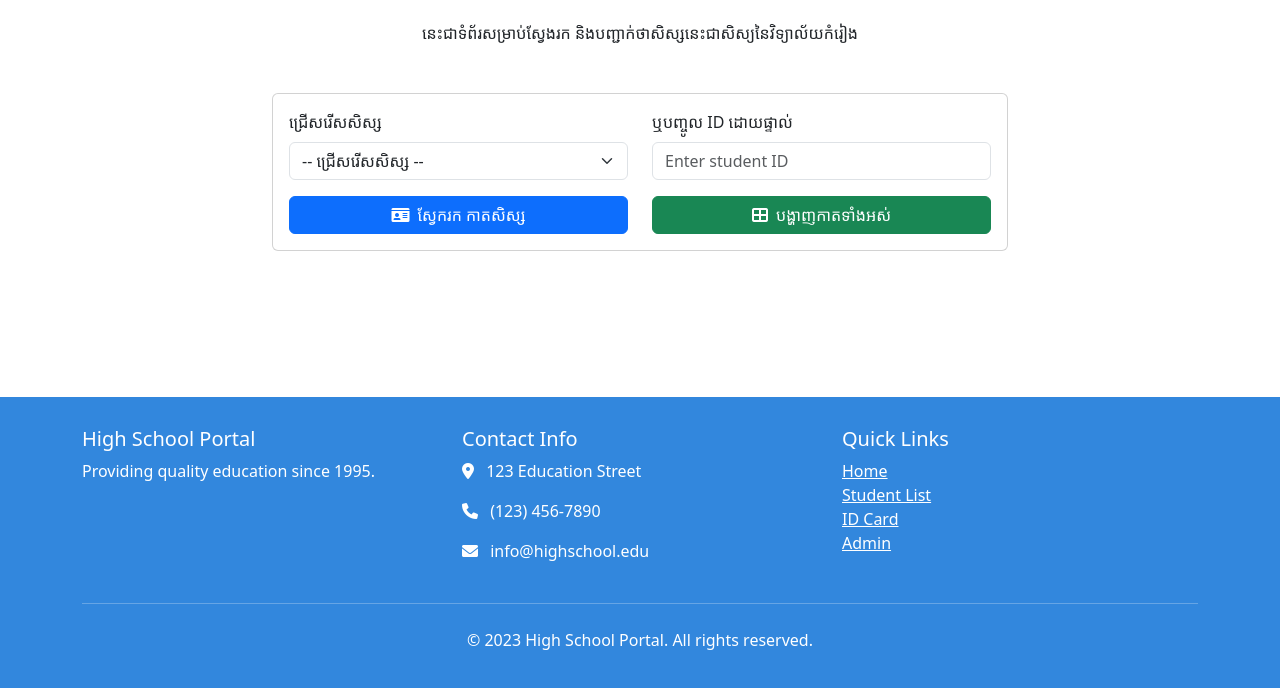
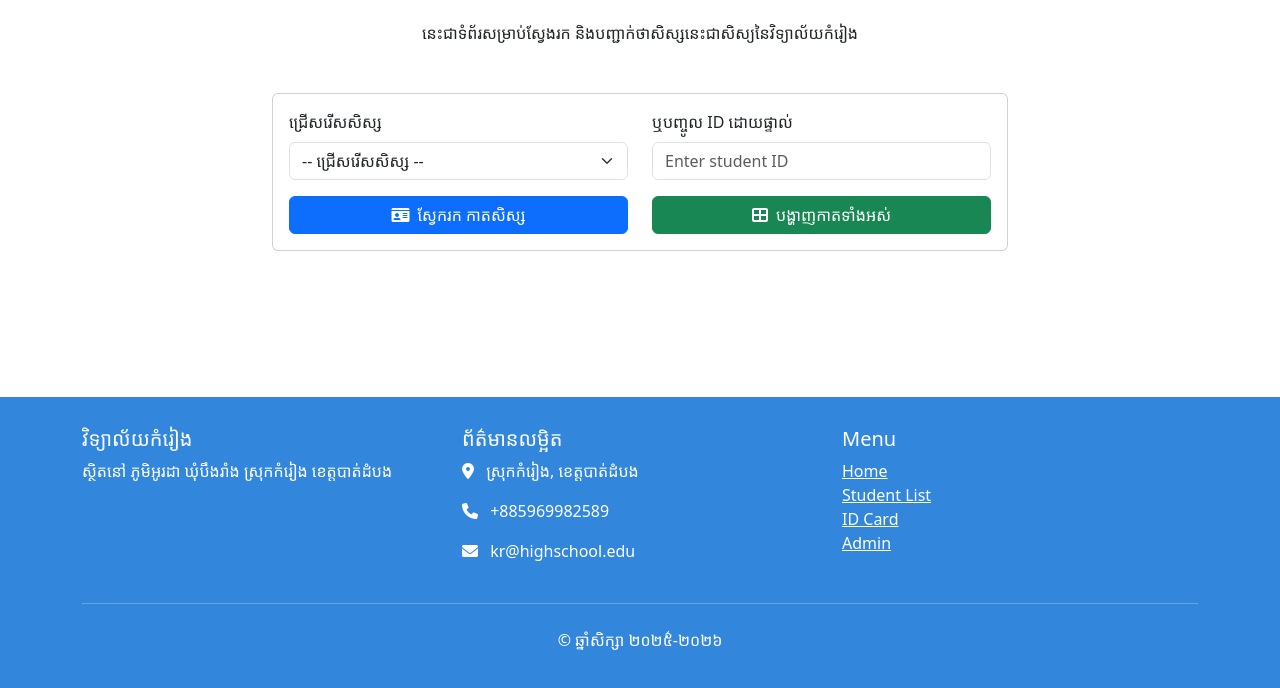
Before and after one commit to pheaklong/IDcard-Project, a plain HTML site: page id-card.html in a window 1280 px wide. Shown: the part 166-854 px from the top of the page. Drawn offline with nearby package versions, Linux system fonts and the light colour scheme.

Commit message:
Update footer

```diff
--- a/id-card.html
+++ b/id-card.html
@@ -167,9 +167,11 @@
                     <li class="nav-item">
                         <a class="nav-link" href="student-list.html"><i class="fas fa-list me-1"></i> Student List</a>
                     </li>
+                    <!--
                     <li class="nav-item">
                         <a class="nav-link active" href="id-card.html"><i class="fas fa-id-card me-1"></i> ID Card</a>
                     </li>
+                    -->
                     <li class="nav-item">
                         <a class="nav-link" href="admin.html"><i class="fas fa-user-shield me-1"></i> Admin</a>
                     </li>
@@ -300,28 +302,32 @@
       <div class="container">
         <div class="row">
           <div class="col-md-4 mb-4 mb-md-0">
-                    <h5>High School Portal</h5>
-                    <p>Providing quality education since 1995.</p>
+            <h5>វិទ្យាល័យកំរៀង</h5>
+            <p>ស្ថិតនៅ ភូមិអូរដា ឃុំបឹងរាំង ស្រុកកំរៀង ខេត្តបាត់ដំបង</p>
           </div>
           <div class="col-md-4 mb-4 mb-md-0">
-                    <h5>Contact Info</h5>
-                    <p><i class="fas fa-map-marker-alt me-2"></i> 123 Education Street</p>
-                    <p><i class="fas fa-phone me-2"></i> (123) 456-7890</p>
-                    <p><i class="fas fa-envelope me-2"></i> info@highschool.edu</p>
+            <h5>ព័ត៌មានលម្អិត</h5>
+            <p>
+              <i class="fas fa-map-marker-alt me-2"></i> ស្រុកកំរៀង, ខេត្តបាត់ដំបង
+            </p>
+            <p><i class="fas fa-phone me-2"></i> +885969982589</p>
+            <p><i class="fas fa-envelope me-2"></i> kr@highschool.edu</p>
           </div>
           <div class="col-md-4">
-                    <h5>Quick Links</h5>
+            <h5>Menu</h5>
             <ul class="list-unstyled">
               <li><a href="index.html" class="text-white">Home</a></li>
-                        <li><a href="student-list.html" class="text-white">Student List</a></li>
+              <li>
+                <a href="student-list.html" class="text-white">Student List</a>
+              </li>
               <li><a href="id-card.html" class="text-white">ID Card</a></li>
               <li><a href="admin.html" class="text-white">Admin</a></li>
             </ul>
           </div>
         </div>
-            <hr class="my-4 bg-light">
+        <hr class="my-4 bg-light" />
         <div class="text-center">
-                <p>&copy; 2023 High School Portal. All rights reserved.</p>
+          <p>&copy; ឆ្នាំសិក្សា ២០២៥៌-២០២៦</p>
         </div>
       </div>
     </footer>
```
Lines whose indentation alone changed are shown as unchanged.
